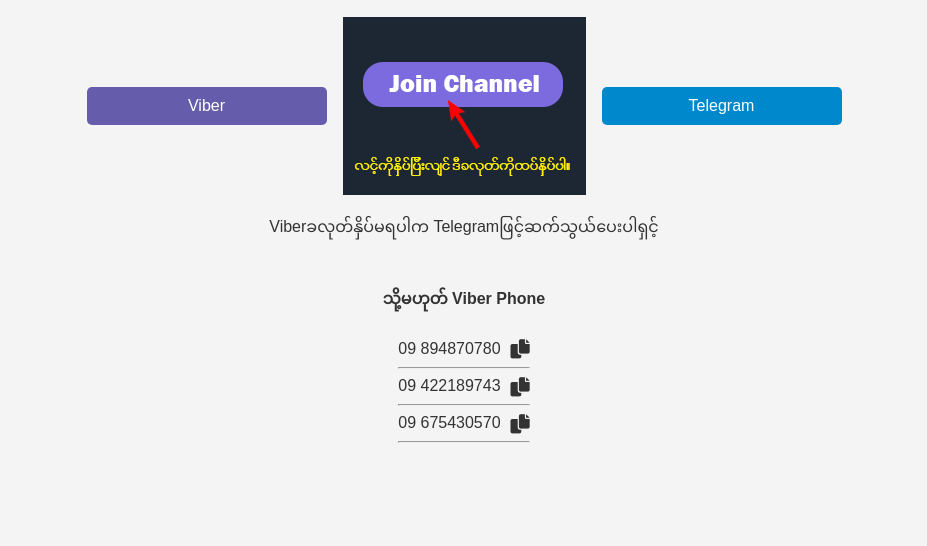
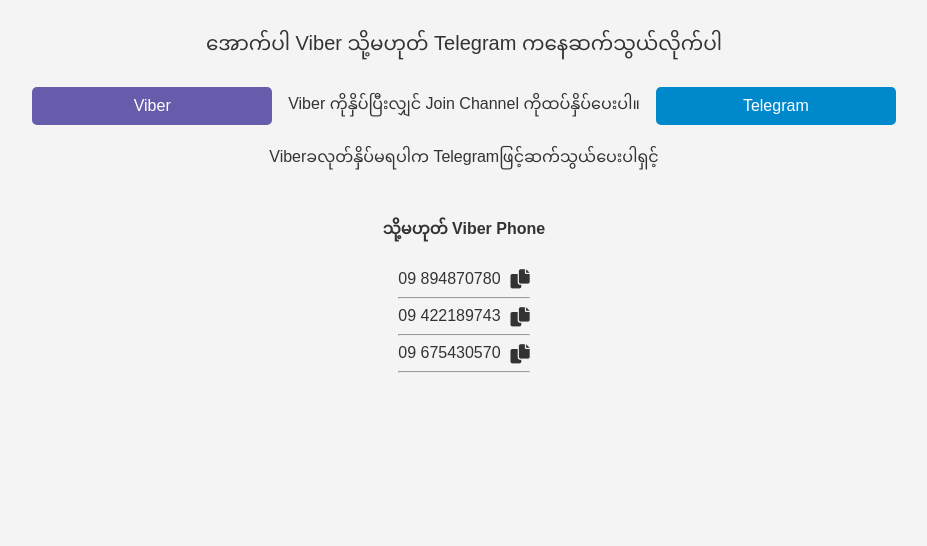
Before and after one commit to shandevmm/shandevmm-shanskm.github.io, a plain HTML site: page index.html in a window 1280 px wide. Shown: the part 254-800 px from the top of the page, without its empty margins (176-1103 px from the left). Drawn offline with Linux system fonts and the light colour scheme.

Commit message:
Update index.html

```diff
--- a/index.html
+++ b/index.html
@@ -92,8 +92,7 @@
         <a href="https://invite.viber.com/?g2=AQAfJJisrLRYw1M2OQDaloFjXK5Pd6UkM%2Fom1ploJxv%2B%2BTyGgBG5uOugAQfydlgZ" target="_blank" class="viber">
             Viber
         </a>
-
-<img id="icon" src="images/icon.png">
+        Viber ကိုနှိပ်ပြီးလျှင် Join Channel ကိုထပ်နှိပ်ပေးပါ။
 
         <a href="https://t.me/shweshankoemeeskmaung_bot" target="_blank" class="telegram">
             Telegram
```
